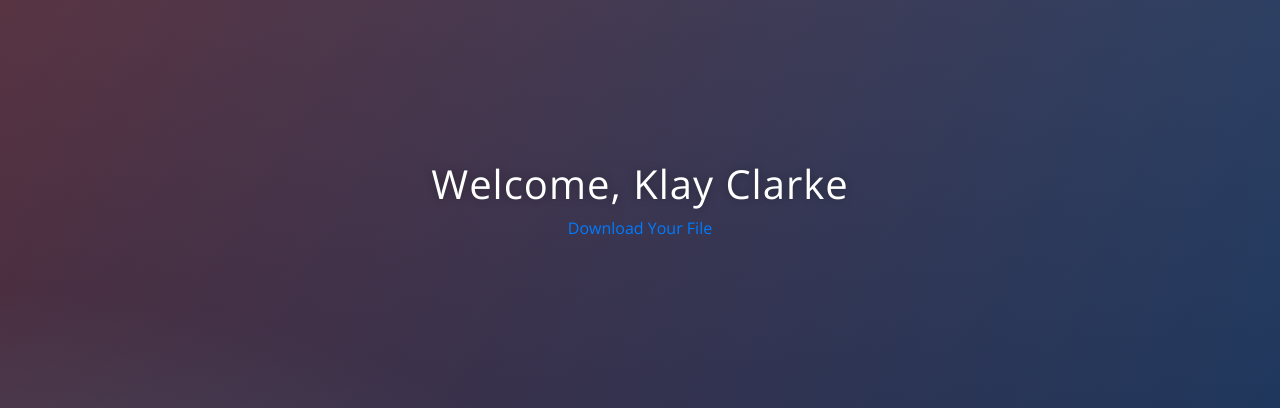
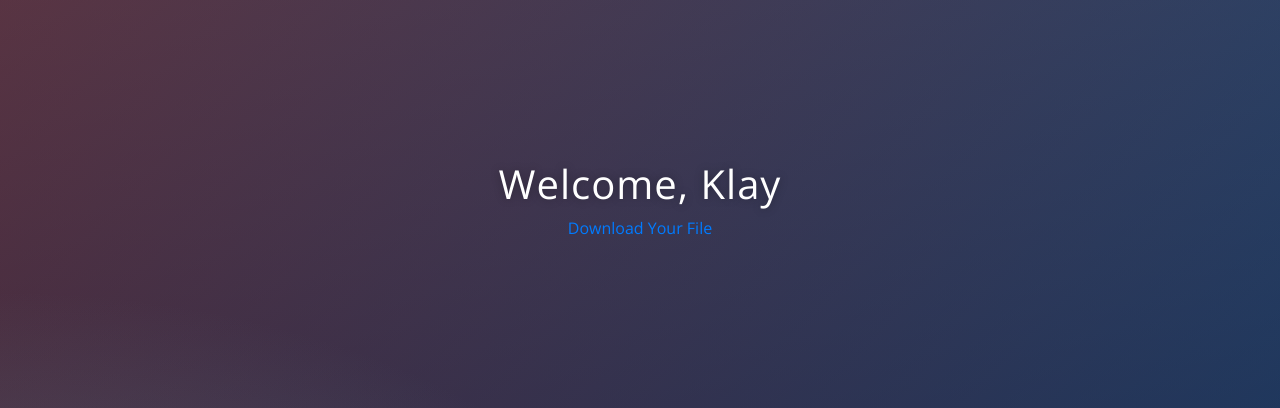
Before and after one commit to KlayClarke/Flask-Authentication, a Flask app: a page that uses templates/secrets.html in a window 1280 px wide. Shown: the part 56-464 px from the top of the page. Run offline with Flask 2, Linux system fonts and the light colour scheme; a user stored in the database is signed in; some libraries are stand-ins or nearby versions.

Commit message:
retrieve current user's name by using current_user method from flask_login

```diff
--- a/templates/secrets.html
+++ b/templates/secrets.html
@@ -2,7 +2,7 @@
 {% block content %}
 
 <div class="container">
-  <h1 class="title">Welcome, {{ user_name }}</h1>
+  <h1 class="title">Welcome, {{ current_user.name }}</h1>
   <a href="{{ url_for('download', filename='cheat_sheet.pdf') }}">Download Your File</a>
 </div>
 {% endblock %}
```
